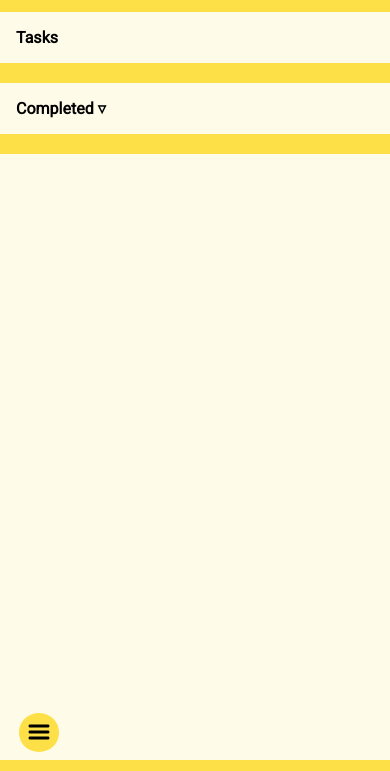
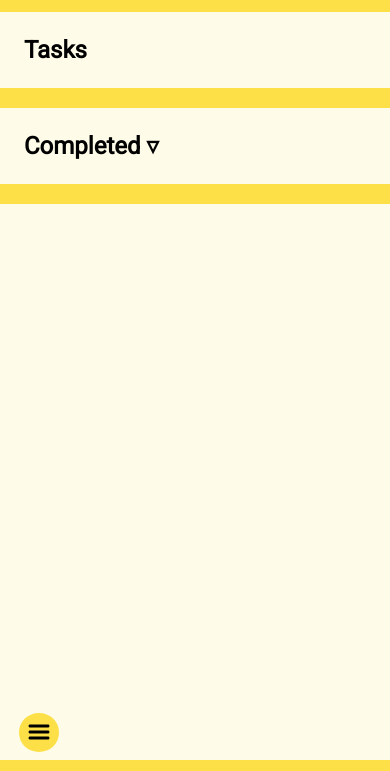
Before and after one commit to NJRFirstOfHisName/to-do-list, a website built with webpack: page index.html in a window 390 px wide. Shown: the part 73-844 px from the top of the page. Built offline with nearby package versions, Linux system fonts and the light colour scheme.

Commit message:
Increase size of headers

```diff
--- a/index.html
+++ b/index.html
@@ -60,9 +60,9 @@
       </div>
     </div>
     <div id="container">
-      <h4>Tasks</h4>
+      <h2>Tasks</h4>
       <div id="tdList"></div>
-      <h4 id="expandCompleted">Completed ▿</h4>
+      <h2 id="expandCompleted">Completed ▿</h4>
       <div id="completedWrapper">
         <div id="completedList" class="expanded"></div>
       </div>
--- a/src/style.css
+++ b/src/style.css
@@ -174,15 +174,15 @@ textarea {
   padding: 10px;
 }
 
-h4 {
-  margin: 1em 3em;
+h2 {
+  margin: 1em 1em;
 }
 
 .entry {
   border: 3px solid black;
   display: grid;
   grid-template-columns: 0.25fr 1fr 1fr 1fr;
-  grid-template-rows: 1fr 0.5fr auto 0.5fr;
+  grid-template-rows: 1fr auto auto 0.5fr;
   grid-template-areas:
     "check title title title"
     "dueDate dueDate dueDate dueDate"
@@ -197,7 +197,7 @@ h4 {
 }
 
 p {
-  margin: 0.2em;
+  margin: 0;
 }
 
 .entry-remove {
@@ -241,6 +241,8 @@ p {
 
 .check:checked {
   background-color: black;
+  height: 10px;
+  width: 10px;
 }
 
 .title {
@@ -292,10 +294,6 @@ p {
     grid-template-columns: auto;
   }
 
-  h4 {
-    margin: 1em 5em;
-  }
-
   #container {
     width: 100vw;
   }
@@ -314,10 +312,6 @@ p {
   #sidebar.expanded {
     margin-left: 0;
     display: grid;
-  }
-
-  h4 {
-    margin: 1em 1em;
   }
 
   .menu-button {
```
Also changed, not shown: dist/bcf8d6ff346603c8a51a.svg (added), dist/e13abda408b5382627ea.svg (added), dist/index.html, dist/index.js.
